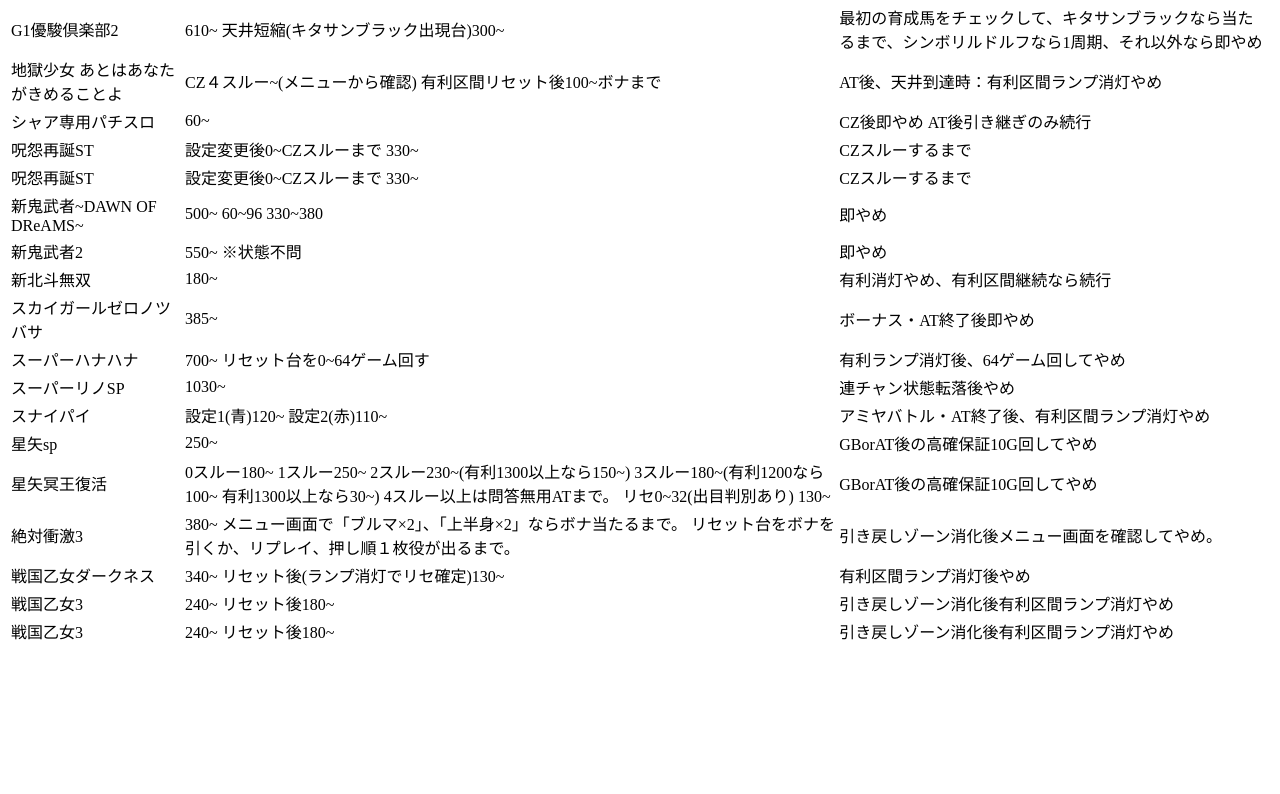
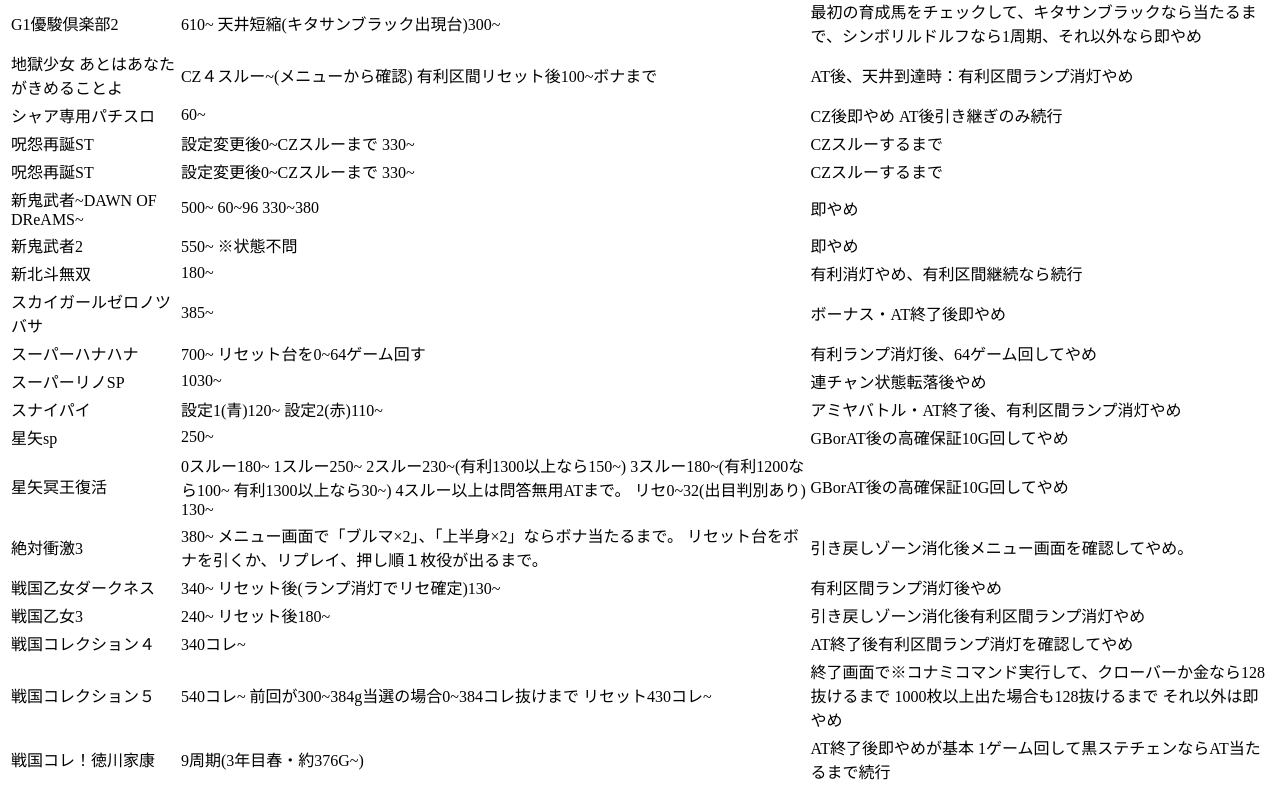
Before and after one commit to skikuchi7329/expectation, a Next.js app in the folder my-app/: page / in a window 1280 px wide. Shown: the part 1389-2183 px from the top of the page. Before the commit the page ends 2043 px from the top, so only its background shows below. Built offline with nearby package versions, Linux system fonts and the light colour scheme.

Commit message:
add data

```diff
--- a/my-app/data/data.ts
+++ b/my-app/data/data.ts
@@ -193,7 +193,8 @@
     title: "ガメラ",
     target: "BB後100~ RB後32~ リセ0~",
     quit: "BB後即やめ",
-    additional: "目押しが苦手な人はボーダーをあげましょう。等価もしくは持ちメダル以外での投資になる場合はボーダーを上げる必要あり。",
+    additional:
+      "目押しが苦手な人はボーダーをあげましょう。等価もしくは持ちメダル以外での投資になる場合はボーダーを上げる必要あり。",
     link: "",
   },
   {
@@ -236,14 +237,16 @@
     title: "黄門ちゃま喝２",
     target: "300~ リセット150~ 有利区間15000~ チャンスモード0~ 印籠箱200~",
     quit: "即やめ",
-    additional: "印籠箱や御一行箱のポイントによって狙い目を変える必要あり スロプロ狐様より引用",
+    additional:
+      "印籠箱や御一行箱のポイントによって狙い目を変える必要あり スロプロ狐様より引用",
     link: "https://www.youtube.com/watch?v=cpMTmA-vydY",
   },
   {
     title: "黄門ちゃまメガ盛り",
     target: "300~ ポイントがある場合200~",
     quit: "即やめ",
-    additional: "印籠箱や御一行箱のポイントによって狙い目を変える必要あり kura@スロ垢様より引用",
+    additional:
+      "印籠箱や御一行箱のポイントによって狙い目を変える必要あり kura@スロ垢様より引用",
     link: "https://note.com/kura1213/n/nab82b61d0a01#xrET8",
   },
   {
@@ -285,7 +288,8 @@
     title: "地獄少女 あとはあなたがきめることよ",
     target: "CZ４スルー~(メニューから確認) 有利区間リセット後100~ボナまで",
     quit: "AT後、天井到達時：有利区間ランプ消灯やめ ",
-    additional: "天井到達＝初当たりではないので注意。無理に打つ必要ない台です。 期待値見える化様より引用",
+    additional:
+      "天井到達＝初当たりではないので注意。無理に打つ必要ない台です。 期待値見える化様より引用",
     link: "https://slotjin.com/slot/jigoku3-reset/",
   },
   {
@@ -299,7 +303,8 @@
     title: "呪怨再誕ST",
     target: "設定変更後0~CZスルーまで 330~",
     quit: "CZスルーするまで",
-    additional: "CZ間天井を狙う場合は液晶ゲーム数を必ず確認。期待値見える化様より引用",
+    additional:
+      "CZ間天井を狙う場合は液晶ゲーム数を必ず確認。期待値見える化様より引用",
     link: "https://slotjin.com/slot/juonat-reset/",
   },
   {
@@ -341,42 +346,50 @@
     title: "スーパーハナハナ",
     target: "700~ リセット台を0~64ゲーム回す",
     quit: "有利ランプ消灯後、64ゲーム回してやめ",
-    additional: "有利区間ランプによるリセット判別ができないたので注意 期待値見える化様より引用",
+    additional:
+      "有利区間ランプによるリセット判別ができないたので注意 期待値見える化様より引用",
     link: "https://note.com/dakuo_slot/n/n7f1742cbea42",
   },
   {
     title: "スーパーリノSP",
     target: "1030~",
     quit: "連チャン状態転落後やめ",
-    additional: "リセットされても天井ゲーム数を引き継ぐので、自分の行くホールに設置がある場合はゲーム数をメモしておくとお宝台が拾えることも。",
+    additional:
+      "リセットされても天井ゲーム数を引き継ぐので、自分の行くホールに設置がある場合はゲーム数をメモしておくとお宝台が拾えることも。",
     link: "",
   },
   {
     title: "スナイパイ",
     target: "設定1(青)120~ 設定2(赤)110~",
     quit: "アミヤバトル・AT終了後、有利区間ランプ消灯やめ",
-    additional: "自分の目押し精度によってかなり期待値が上下するので注意。上記の狙い目は２コマ目押し80%、ビタ押し65%の場合である。",
+    additional:
+      "自分の目押し精度によってかなり期待値が上下するので注意。上記の狙い目は２コマ目押し80%、ビタ押し65%の場合である。",
     link: "",
   },
   {
     title: "星矢sp",
     target: "250~",
     quit: "GBorAT後の高確保証10G回してやめ",
-    additional: "基本的には上記のやめ時でいいかが、天国準備からの有利区間継続や特定のアイキャッチ出現時は続行できるので要確認 詳しくは期待値見える化様を参考 朝イチ２ゲーム回してアイキャッチが出なければ据置確定。",
+    additional:
+      "基本的には上記のやめ時でいいかが、天国準備からの有利区間継続や特定のアイキャッチ出現時は続行できるので要確認 詳しくは期待値見える化様を参考 朝イチ２ゲーム回してアイキャッチが出なければ据置確定。",
     link: "https://slotjin.com/slot/seiya-sp/#3-1",
   },
   {
     title: "星矢冥王復活",
-    target: "0スルー180~ 1スルー250~ 2スルー230~(有利1300以上なら150~) 3スルー180~(有利1200なら100~ 有利1300以上なら30~) 4スルー以上は問答無用ATまで。 リセ0~32(出目判別あり) 130~",
+    target:
+      "0スルー180~ 1スルー250~ 2スルー230~(有利1300以上なら150~) 3スルー180~(有利1200なら100~ 有利1300以上なら30~) 4スルー以上は問答無用ATまで。 リセ0~32(出目判別あり) 130~",
     quit: "GBorAT後の高確保証10G回してやめ",
-    additional: "不屈示唆やアイキャッチ、モード、勝率、ポイントや箱で期待値は前後するので要確認。 もっと詳しく知りたい場合はスロプロ狐様のYoutubeを参考に。",
+    additional:
+      "不屈示唆やアイキャッチ、モード、勝率、ポイントや箱で期待値は前後するので要確認。 もっと詳しく知りたい場合はスロプロ狐様のYoutubeを参考に。",
     link: "",
   },
   {
     title: "絶対衝激3",
-    target: "380~ メニュー画面で「ブルマ×2」、「上半身×2」ならボナ当たるまで。 リセット台をボナを引くか、リプレイ、押し順１枚役が出るまで。",
+    target:
+      "380~ メニュー画面で「ブルマ×2」、「上半身×2」ならボナ当たるまで。 リセット台をボナを引くか、リプレイ、押し順１枚役が出るまで。",
     quit: "引き戻しゾーン消化後メニュー画面を確認してやめ。",
-    additional: "プラトニックボーナス後、衝撃ラッシュを経由せずに通常時に落ちた場合裏モード確定なので捨てないように注意。 期待値見える化様参考",
+    additional:
+      "プラトニックボーナス後、衝撃ラッシュを経由せずに通常時に落ちた場合裏モード確定なので捨てないように注意。 期待値見える化様参考",
     link: "https://slotjin.com/tenjoukitaichi/zettaishougeki/",
   },
   {
@@ -390,14 +403,31 @@
     title: "戦国乙女3",
     target: "240~ リセット後180~",
     quit: "引き戻しゾーン消化後有利区間ランプ消灯やめ",
-    additional: "朝イチ有利区間ランプ消灯でほぼリセ確定 有利区間継続時は天国確定なので必ず続行 AT終了画面で勾玉ボタンpushで「この台の全てを〜」のセリフだったら天国(199)まで様子見推奨",
+    additional:
+      "朝イチ有利区間ランプ消灯でほぼリセ確定 有利区間継続時は天国確定なので必ず続行 AT終了画面で勾玉ボタンpushで「この台の全てを〜」のセリフだったら天国(199)まで様子見推奨",
     link: "",
   },
   {
-    title: "戦国乙女3",
-    target: "240~ リセット後180~",
-    quit: "引き戻しゾーン消化後有利区間ランプ消灯やめ",
-    additional: "朝イチ有利区間ランプ消灯でほぼリセ確定 有利区間継続時は天国確定なので必ず続行 AT終了画面で勾玉ボタンpushで「この台の全てを〜」のセリフだったら天国(199)まで様子見推奨",
+    title: "戦国コレクション４",
+    target: "340コレ~",
+    quit: "AT終了後有利区間ランプ消灯を確認してやめ",
+    additional: "データ機のゲーム数ではなく液晶のコレ数なので注意",
+    link: "",
+  },
+  {
+    title: "戦国コレクション５",
+    target:
+      "540コレ~ 前回が300~384g当選の場合0~384コレ抜けまで リセット430コレ~",
+    quit: "終了画面で※コナミコマンド実行して、クローバーか金なら128抜けるまで 1000枚以上出た場合も128抜けるまで それ以外は即やめ",
+    additional:
+      "データ機のゲーム数ではなく液晶のコレ数なので注意 より正確な情報が知りたい人は各種有料ノート推奨",
+    link: "",
+  },
+  {
+    title: "戦国コレ！徳川家康",
+    target: "9周期(3年目春・約376G~)",
+    quit: "AT終了後即やめが基本 1ゲーム回して黒ステチェンならAT当たるまで続行",
+    additional:"",
     link: "",
   },
 ];
```
